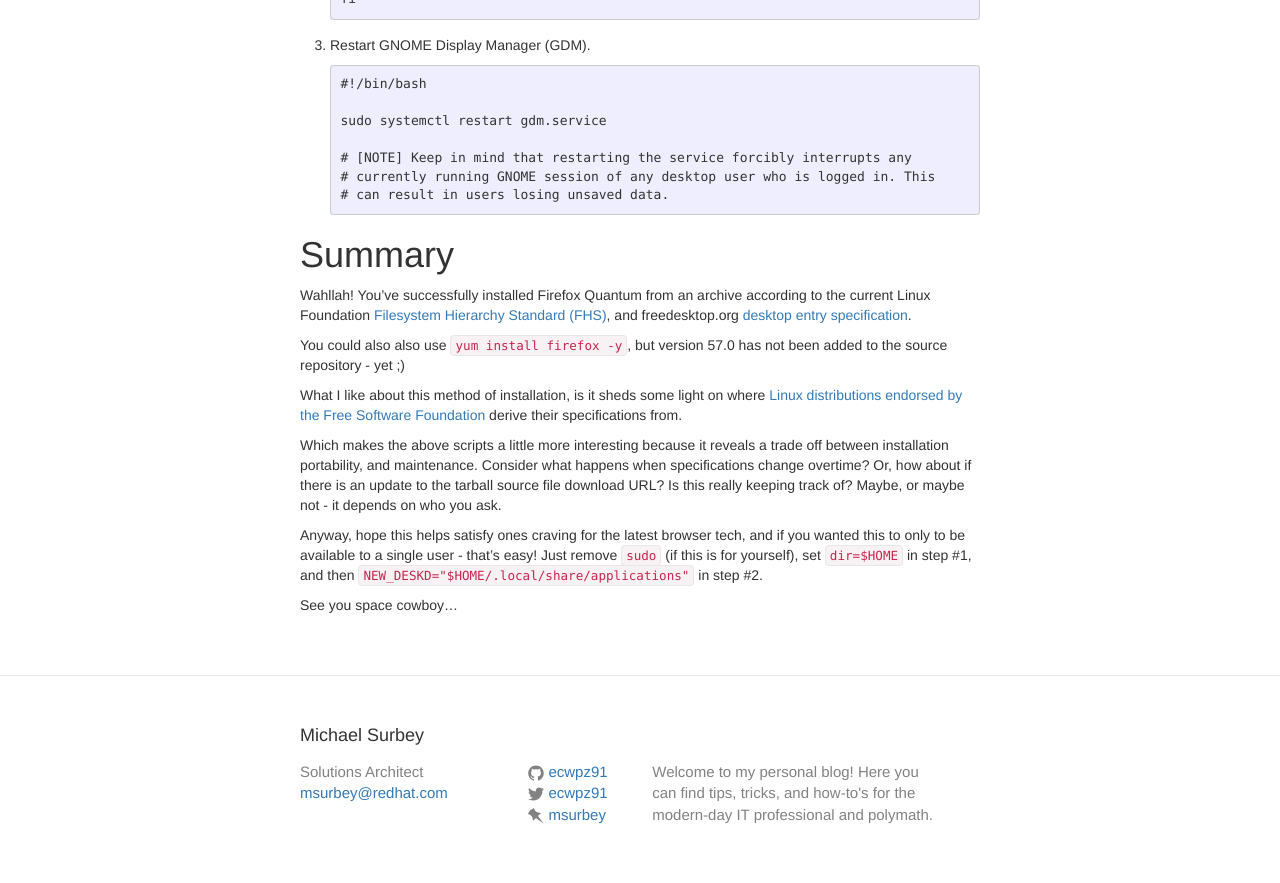
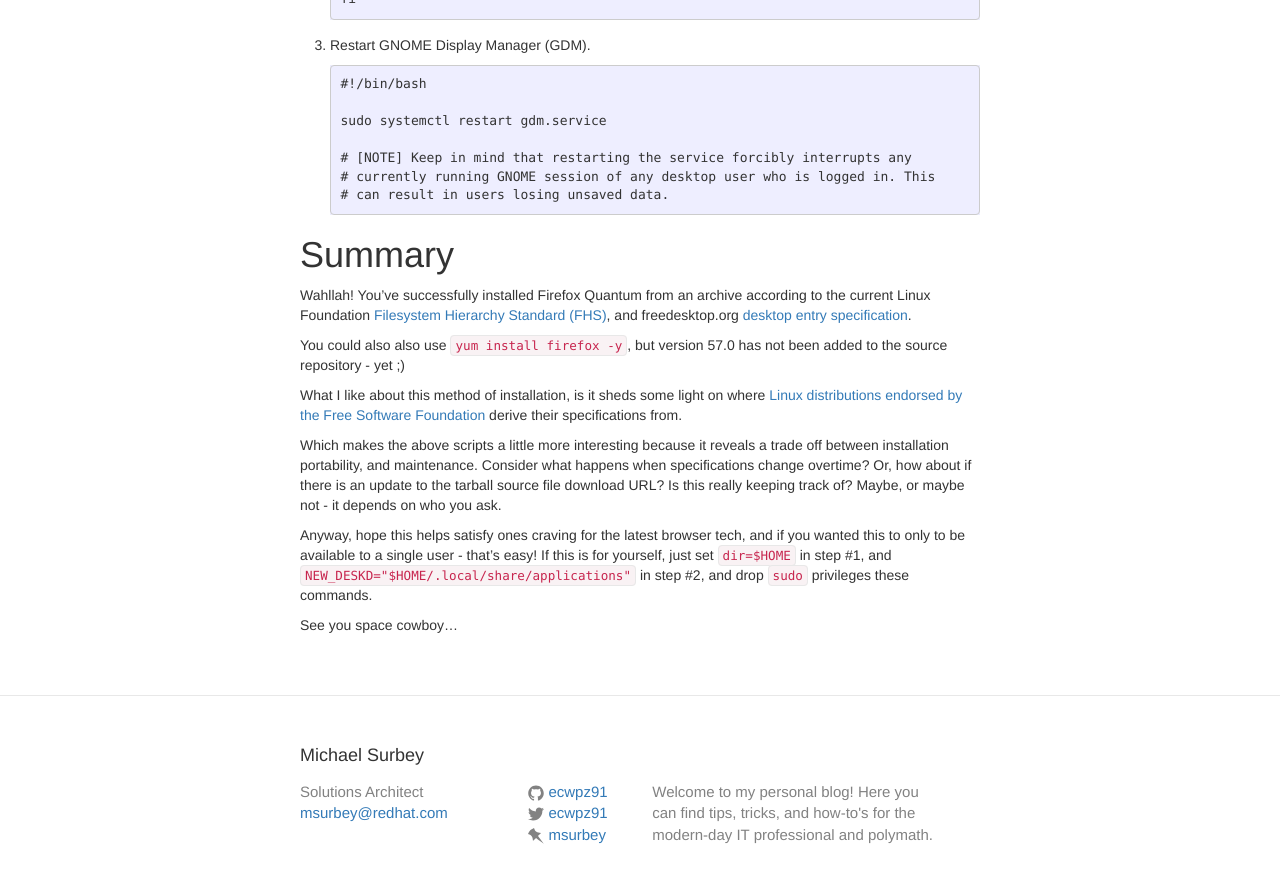
Before and after one commit to ecwpz91/ecwpz91.github.io, a Jekyll site: the page built from _posts/2017-11-18-Getting and Installing Firefox Quantum.md, in a window 1280 px wide and 900 px high, scrolled down 1378 px. Shown: the top 883 px of the window. Built offline with Jekyll 4.4.1, drawn with Linux system fonts in a browser that asks for light colours; nearby versions of some CDN libraries.

Commit message:
Finalized

```diff
--- a/_posts/2017-11-18-Getting and Installing Firefox Quantum.md
+++ b/_posts/2017-11-18-Getting and Installing Firefox Quantum.md
@@ -83,7 +83,7 @@
 
 Which makes the above scripts a little more interesting because it reveals a trade off between installation portability, and maintenance. Consider what happens when specifications change overtime? Or, how about if there is an update to the tarball source file download URL? Is this really keeping track of? Maybe, or maybe not - it depends on who you ask.
 
-Anyway, hope this helps satisfy ones craving for the latest browser tech, and if you wanted this to only to be available to a single user - that's easy! Just remove `sudo` (if this is for yourself), set `dir=$HOME` in step #1, and then `NEW_DESKD="$HOME/.local/share/applications"` in step #2.
+Anyway, hope this helps satisfy ones craving for the latest browser tech, and if you wanted this to only to be available to a single user - that's easy! If this is for yourself, just set `dir=$HOME` in step #1, and `NEW_DESKD="$HOME/.local/share/applications"` in step #2, and drop `sudo` privileges these commands.
 
 See you space cowboy...
 
```
